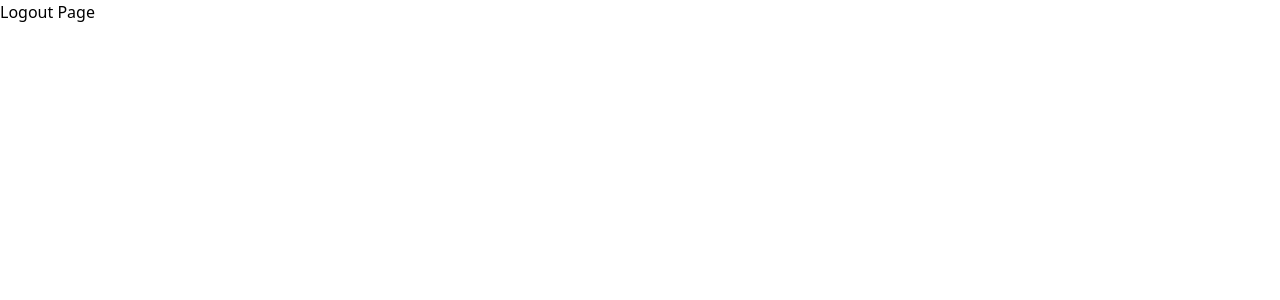
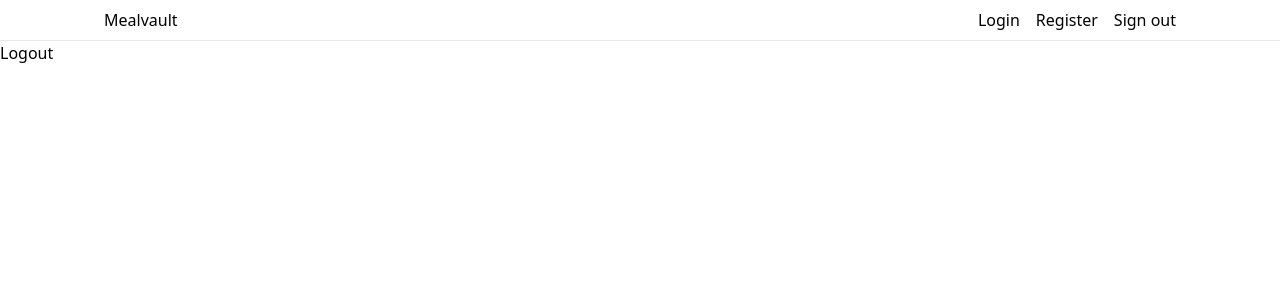
Before and after one commit to RyanTurner02/mealvault, a Next.js app in the folder frontend/: page /logout in a window 1280 px wide. Shown: the top 300 px of the page. Built offline with nearby package versions, Linux system fonts and the light colour scheme.

Commit message:
Update all pages

```diff
--- a/frontend/src/app/login/page.tsx
+++ b/frontend/src/app/login/page.tsx
@@ -1,7 +1,12 @@
+import Header from "@/app/components/header";
+
 export default function Login() {
-    return(
+    return (
         <div>
-            Login Page
+          <Header />
+          <main className="">
+            <h1>Sign in</h1>
+          </main>
         </div>
-    );
+      );
 }
--- a/frontend/src/app/logout/page.tsx
+++ b/frontend/src/app/logout/page.tsx
@@ -1,7 +1,12 @@
+import Header from "@/app/components/header";
+
 export default function Logout() {
-    return (
-        <div>
-            Logout Page
-        </div>
-    );
+  return (
+    <div>
+      <Header />
+      <main className="">
+        <h1>Logout</h1>
+      </main>
+    </div>
+  );
 }
--- a/frontend/src/app/page.tsx
+++ b/frontend/src/app/page.tsx
@@ -2,12 +2,12 @@ import Header from "@/app/components/header";
 
 export default function Home() {
   return (
-    <>
+    <div>
       <Header />
       <main className="">
         <h1>Hi</h1>
         <p>Poop</p>
       </main>
-    </>
+    </div>
   );
 }
--- a/frontend/src/app/register/page.tsx
+++ b/frontend/src/app/register/page.tsx
@@ -1,5 +1,12 @@
+import Header from "@/app/components/header";
+
 export default function Register() {
+  return (
     <div>
-        Register Page
+      <Header />
+      <main className="">
+        <h1>Create an acccount</h1>
+      </main>
     </div>
+  );
 }
```
